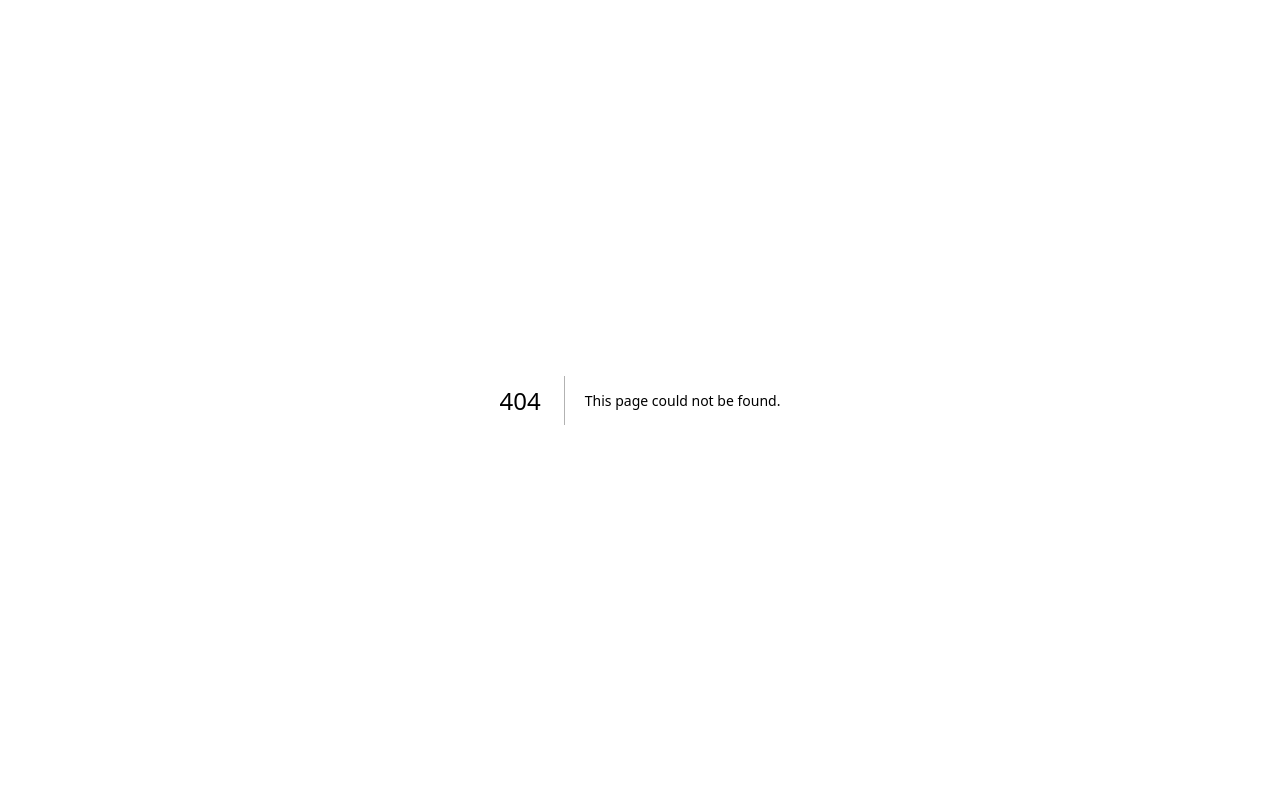
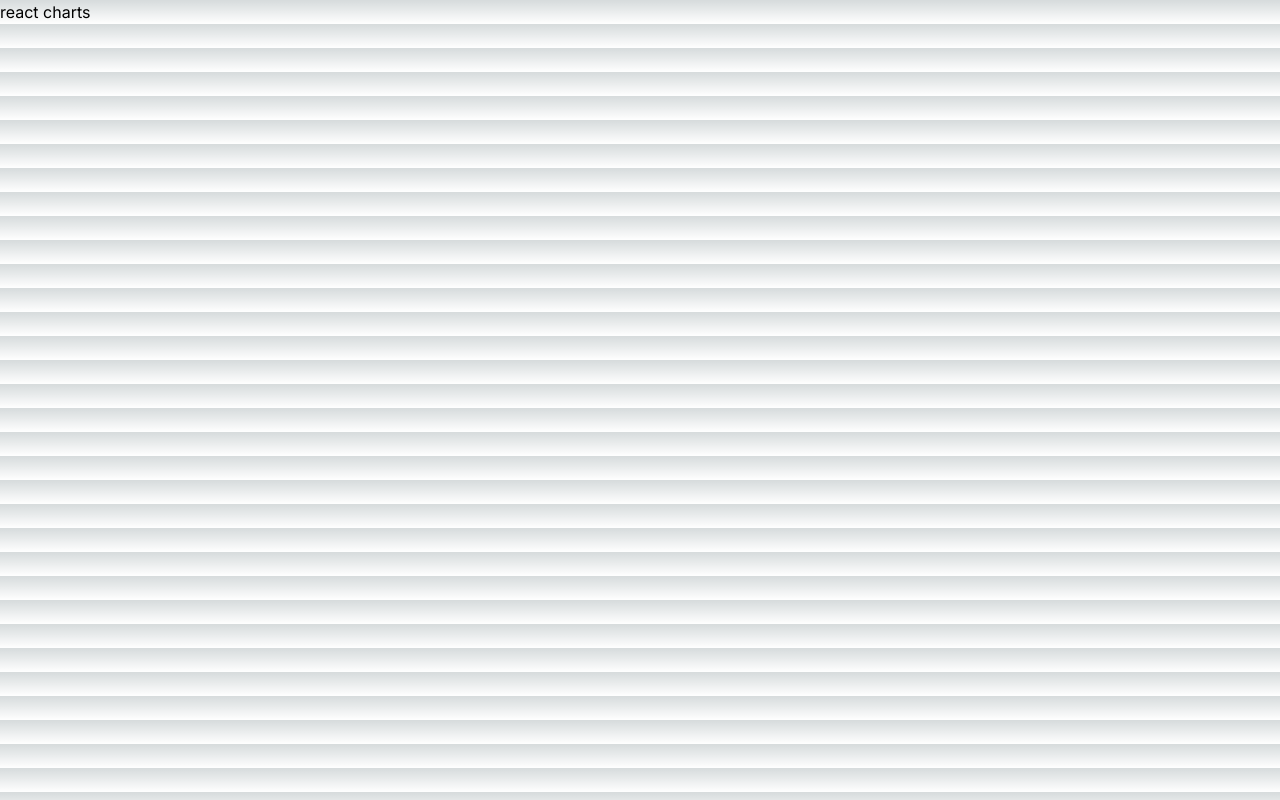
Before and after one commit to XiaolongWang-Rocky/next-sandbox, a Next.js app: page /react-charts in a window 1280 px wide. Before the commit this address had no page. Built offline with nearby package versions, Linux system fonts and the light colour scheme.

Commit message:
react charts init

```diff
--- /dev/null
+++ b/src/app/(pages)/react-charts/page.tsx
@@ -0,0 +1,5 @@
+import React from 'react'
+
+export default function Page() {
+    return <p>react charts</p>
+}
```
